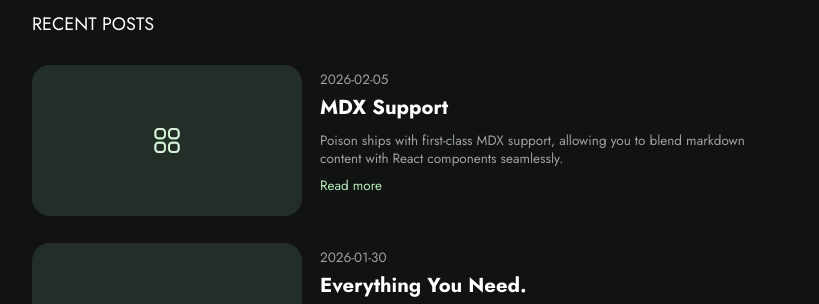
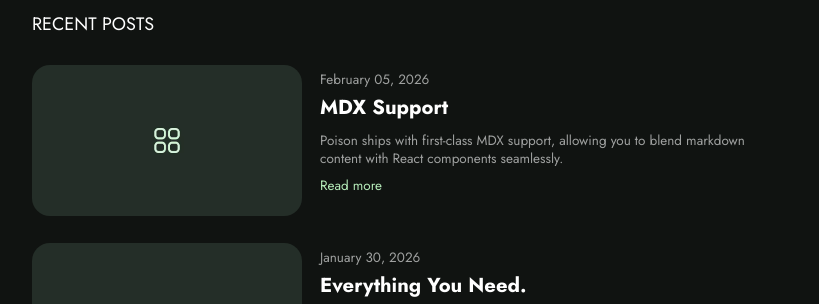
Before and after one commit to hiwijaya/poison, a Next.js app: page / in a window 1280 px wide. Shown: the part 381-685 px from the top of the page, without its empty margins (230-1049 px from the left). Built offline with nearby package versions, Linux system fonts and the light colour scheme.

Commit message:
chore: date format

```diff
--- a/src/app/blog/[slug]/page.tsx
+++ b/src/app/blog/[slug]/page.tsx
@@ -2,6 +2,7 @@ import Image from "next/image";
 import { notFound } from "next/navigation";
 import { getAllPosts, getPostBySlug } from "@/lib/api";
 import MdxContent from "@/components/MdxContent";
+import moment from "moment";
 
 
 export function generateStaticParams() {
@@ -21,7 +22,7 @@ export default async function Post({ params }: {params: Promise<{slug: string}>}
       <header>
         <Image src={post.meta.cover} alt="Cover" width={1024} height={576}/>
         <h1>{post.meta.title}</h1>
-        <time dateTime={post.meta.date}>{post.meta.date}</time>
+        <time dateTime={post.meta.date}>{moment(post.meta.date).format('MMMM DD, YYYY')}</time>
       </header>
 
       <MdxContent source={post.content}/>
--- a/src/components/PostCard.tsx
+++ b/src/components/PostCard.tsx
@@ -1,6 +1,7 @@
 import { PostMeta } from "@/lib/types";
 import Image from "next/image";
 import Link from "next/link";
+import moment from "moment";
 
 
 interface PostCardProps {
@@ -13,7 +14,7 @@ export default function PostCard({ post }: PostCardProps) {
       <Image className="w-full xs:w-52 sm:w-60 rounded-2xl object-contain"
         src={post.cover} alt={post.title} width={1024} height={576}/>
       <div className="min-w-0">
-        <time dateTime={post.date} className="text-xs">{post.date}</time>
+        <time dateTime={post.date} className="text-xs">{moment(post.date).format('MMMM DD, YYYY')}</time>
         <h2 className="text-lg font-bold text-highlight truncate">
           <Link href={`/blog/${post.slug}`}>{post.title}</Link>
         </h2>
```
